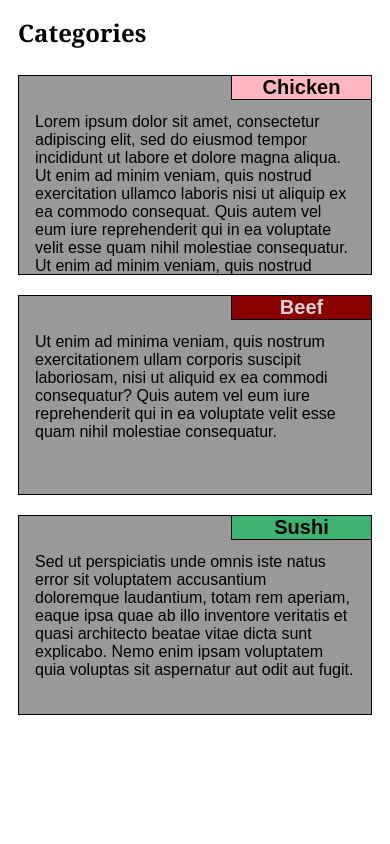
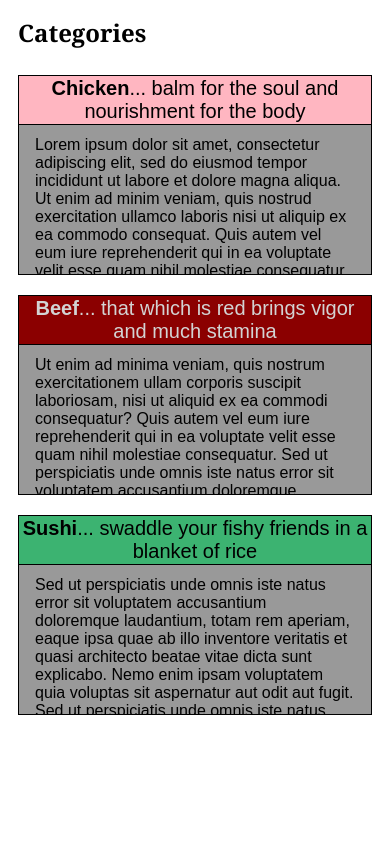
Before and after one commit to mapipolo/jhu-webdev, a plain HTML site: page mod2-solution/index.html in a window 390 px wide. Drawn offline with Linux system fonts and the light colour scheme.

Commit message:
Finish assignment, incl. dynamic content in part 3.

```diff
--- a/mod2-solution/css/styles.css
+++ b/mod2-solution/css/styles.css
@@ -10,7 +10,12 @@ body {
     width: 100%;
 }
 
-h1, h2, h3, h4, h5, h6 {
+h1,
+h2,
+h3,
+h4,
+h5,
+h6 {
     text-align: center;
 }
 
@@ -30,8 +35,7 @@ h2 {
 }
 
 div.menuItem {
-    min-height: 200px;
-    max-height: 200px;
+    height: 200px;
     overflow: hidden;
     border: 1px solid black;
     background-color: #999999;
@@ -41,42 +45,78 @@ div.menuItem:hover {
     overflow-y: scroll;
 }
 
-div.menuItem > h2 {
+div.menuItem>h2 {
     max-width: 7em;
     margin: 0px;
     margin-left: auto;
+    padding: 1px;
     border-bottom: 1px solid black;
     border-left: 1px solid black;
 }
 
-div.menuItem > section {
+div.menuItem>section {
     padding: 1em;
-    padding-top: 0.8em;
+    padding-top: 0.7em;
 }
 
-.menuItem.poultry > h2 {
+.menuItem.poultry>h2 {
     background-color: lightpink;
 }
 
-.menuItem.seafood > h2 {
+.menuItem.seafood>h2 {
     background-color: mediumseagreen;
 }
 
-.menuItem.beef > h2 {
+.menuItem.beef>h2 {
     background-color: darkred;
     color: lightgray;
 }
 
-.col-lg-1, .col-lg-2, .col-lg-3, .col-lg-4, .col-lg-5, .col-lg-6, .col-lg-7, .col-lg-8, .col-lg-9, .col-lg-10, .col-lg-11, .col-lg-12,
-.col-md-1, .col-md-2, .col-md-3, .col-md-4, .col-md-5, .col-md-6, .col-md-7, .col-md-8, .col-md-9, .col-md-10, .col-md-11, .col-md-12,
-.col-sm-1, .col-sm-2, .col-sm-3, .col-sm-4, .col-sm-5, .col-sm-6, .col-sm-7, .col-sm-8, .col-sm-9, .col-sm-10, .col-sm-11, .col-sm-12 {
+.col-lg-1,
+.col-lg-2,
+.col-lg-3,
+.col-lg-4,
+.col-lg-5,
+.col-lg-6,
+.col-lg-7,
+.col-lg-8,
+.col-lg-9,
+.col-lg-10,
+.col-lg-11,
+.col-lg-12,
+.col-md-1,
+.col-md-2,
+.col-md-3,
+.col-md-4,
+.col-md-5,
+.col-md-6,
+.col-md-7,
+.col-md-8,
+.col-md-9,
+.col-md-10,
+.col-md-11,
+.col-md-12,
+.col-sm-1,
+.col-sm-2,
+.col-sm-3,
+.col-sm-4,
+.col-sm-5,
+.col-sm-6,
+.col-sm-7,
+.col-sm-8,
+.col-sm-9,
+.col-sm-10,
+.col-sm-11,
+.col-sm-12 {
     float: left;
     padding: 10px;
     /* border: 1px solid green; */
 }
 
+
 /********** Large devices **********/
-@media (min-width: 992px){
+
+@media (min-width: 992px) {
     .col-lg-1 {
         width: 8.33%;
     }
@@ -113,13 +153,17 @@ div.menuItem > section {
     .col-lg-12 {
         width: 100%;
     }
-
     .mobileScreens {
+        display: none;
+    }
+    div.menuItem>h2>span.headerDetail {
         display: none;
     }
 }
 
+
 /********** Medium devices **********/
+
 @media (min-width: 768px) and (max-width: 991px) {
     .col-md-1 {
         width: 8.33%;
@@ -157,13 +201,17 @@ div.menuItem > section {
     .col-md-12 {
         width: 100%;
     }
-
     .mobileScreens {
+        display: none;
+    }
+    div.menuItem>h2>span.headerDetail {
         display: none;
     }
 }
 
+
 /********** Small devices **********/
+
 @media (max-width: 767px) {
     .col-sm-1 {
         width: 8.33%;
@@ -201,12 +249,21 @@ div.menuItem > section {
     .col-sm-12 {
         width: 100%;
     }
-
     .medAndLargeScreens {
         display: none;
     }
-
     .mobileScreens {
         display: block;
     }
+    div.menuItem>h2 {
+        max-width: none;
+        width: 100%;
+        margin: 0px;
+        border-bottom: 1px solid black;
+        border-left: none;
     }
+    div.menuItem>h2>span.headerDetail {
+        font-weight: lighter;
+        display: inline;
+    }
+}
--- a/mod2-solution/index.html
+++ b/mod2-solution/index.html
@@ -1,11 +1,13 @@
 <!DOCTYPE html>
 <html>
+
 <head>
-        <meta charset="utf-8"/>
-        <meta name="viewport" content="width=device-width, initial-scale=1"/>
-        <link rel="stylesheet" type="text/css" href="css/styles.css"/>
+    <meta charset="utf-8" />
+    <meta name="viewport" content="width=device-width, initial-scale=1" />
+    <link rel="stylesheet" type="text/css" href="css/styles.css" />
     <title>Module 2 Solution - Pipolo</title>
 </head>
+
 <body>
     <div class="row">
         <h1 class="medAndLargeScreens">Our Menu</h1>
@@ -13,22 +15,28 @@
 
         <div class="col-lg-4 col-md-6 col-sm-12">
             <div class="menuItem poultry">
-                    <h2>Chicken</h2>
-                    <section>Lorem ipsum dolor sit amet, consectetur adipiscing elit, sed do eiusmod tempor incididunt ut labore et dolore magna aliqua. Ut enim ad minim veniam, quis nostrud exercitation ullamco laboris nisi ut aliquip ex ea commodo consequat. Quis autem vel eum iure reprehenderit qui in ea voluptate velit esse quam nihil molestiae consequatur. Ut enim ad minim veniam, quis nostrud exercitation ullamco laboris nisi ut aliquip ex ea commodo consequat. Quis autem vel eum iure reprehenderit qui in ea voluptate velit esse quam nihil molestiae consequatur.</section>
+                <h2>Chicken<span class="headerDetail">... balm for the soul and nourishment for the body</span></h2>
+                <section>Lorem ipsum dolor sit amet, consectetur adipiscing elit, sed do eiusmod tempor incididunt ut labore et dolore magna aliqua. Ut enim ad minim veniam, quis nostrud exercitation ullamco laboris nisi ut aliquip ex ea commodo consequat. Quis
+                    autem vel eum iure reprehenderit qui in ea voluptate velit esse quam nihil molestiae consequatur. Ut enim ad minim veniam, quis nostrud exercitation ullamco laboris nisi ut aliquip ex ea commodo consequat. Quis autem vel eum iure reprehenderit
+                    qui in ea voluptate velit esse quam nihil molestiae consequatur.</section>
             </div>
         </div>
         <div class="col-lg-4 col-md-6 col-sm-12">
             <div class="menuItem beef">
-                    <h2>Beef</h2>
-                    <section>Ut enim ad minima veniam, quis nostrum exercitationem ullam corporis suscipit laboriosam, nisi ut aliquid ex ea commodi consequatur? Quis autem vel eum iure reprehenderit qui in ea voluptate velit esse quam nihil molestiae consequatur.</section>
+                <h2>Beef<span class="headerDetail">... that which is red brings vigor and much stamina</span></h2>
+                <section>Ut enim ad minima veniam, quis nostrum exercitationem ullam corporis suscipit laboriosam, nisi ut aliquid ex ea commodi consequatur? Quis autem vel eum iure reprehenderit qui in ea voluptate velit esse quam nihil molestiae consequatur.
+                    Sed ut perspiciatis unde omnis iste natus error sit voluptatem accusantium doloremque laudantium, totam rem aperiam?</section>
             </div>
         </div>
         <div class="col-lg-4 col-md-12 col-sm-12">
             <div class="menuItem seafood">
-                    <h2>Sushi</h2>
-                    <section>Sed ut perspiciatis unde omnis iste natus error sit voluptatem accusantium doloremque laudantium, totam rem aperiam, eaque ipsa quae ab illo inventore veritatis et quasi architecto beatae vitae dicta sunt explicabo. Nemo enim ipsam voluptatem quia voluptas sit aspernatur aut odit aut fugit.</section>
+                <h2>Sushi<span class="headerDetail">... swaddle your fishy friends in a blanket of rice</span></h2>
+                <section>Sed ut perspiciatis unde omnis iste natus error sit voluptatem accusantium doloremque laudantium, totam rem aperiam, eaque ipsa quae ab illo inventore veritatis et quasi architecto beatae vitae dicta sunt explicabo. Nemo enim ipsam voluptatem
+                    quia voluptas sit aspernatur aut odit aut fugit. Sed ut perspiciatis unde omnis iste natus error sit voluptatem accusantium doloremque laudantium, totam rem aperiam sed ut perspiciatis unde omnis iste natus error sit voluptatem accusantium
+                    doloremque laudantium, totam rem aperiam. (Maybe.)</section>
             </div>
         </div>
     </div>
 </body>
+
 </html>
```
Lines whose indentation alone changed are shown as unchanged.
